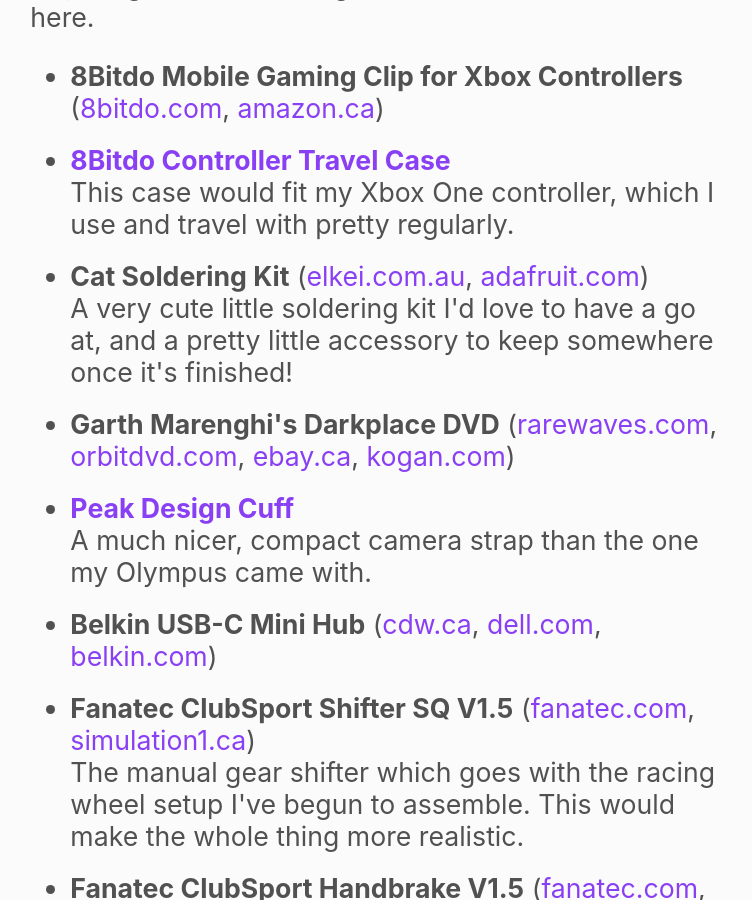
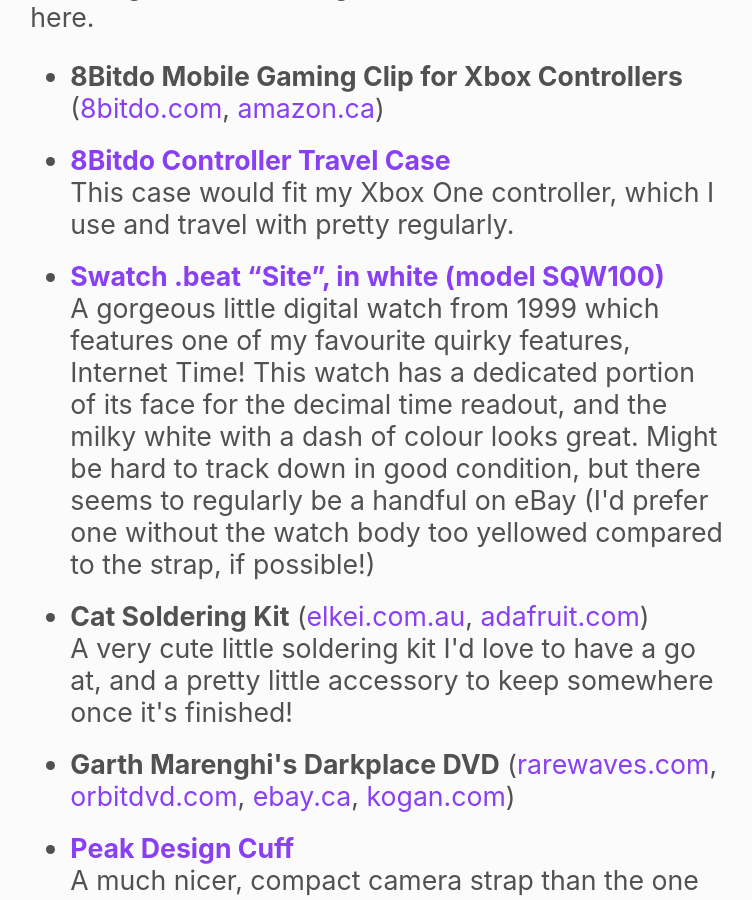
Before and after one commit to ticky/wishlist, a Jekyll site: the page built from index.md, in a window 1280 px wide and 900 px high, scrolled down 838 px. Shown: the whole window, without its empty margins (263-1015 px from the left). Built offline with Jekyll 4.4.1, drawn with Linux system fonts in a browser that asks for light colours; our own code applies the rules of GitHub Pages for plain Markdown files.

Commit message:
Additional wishes

```diff
--- a/_data/wishlist.yml
+++ b/_data/wishlist.yml
@@ -25,6 +25,14 @@
     link: "https://www.amazon.ca/8Bitdo-Classic-Controller-Travel-Controllers/dp/B08XYNQCH6"
     notes: |
       This case would fit my Xbox One controller, which I use and travel with pretty regularly.
+
+  - name: Swatch .beat “Site”, in white (model SQW100)
+    link: "https://www.ebay.ca/sch/i.html?_from=R40&_nkw=Swatch+SQW100&_sacat=0&LH_TitleDesc=0&rt=nc&LH_PrefLoc=2"
+    notes: |
+      A gorgeous little digital watch from 1999 which features one of my favourite quirky features, Internet Time!
+      This watch has a dedicated portion of its face for the decimal time readout, and the milky white with a dash of colour looks great.
+      Might be hard to track down in good condition, but there seems to regularly be a handful on eBay
+      (I'd prefer one without the watch body too yellowed compared to the strap, if possible!)
 
   - name: Cat Soldering Kit
     link:
```
